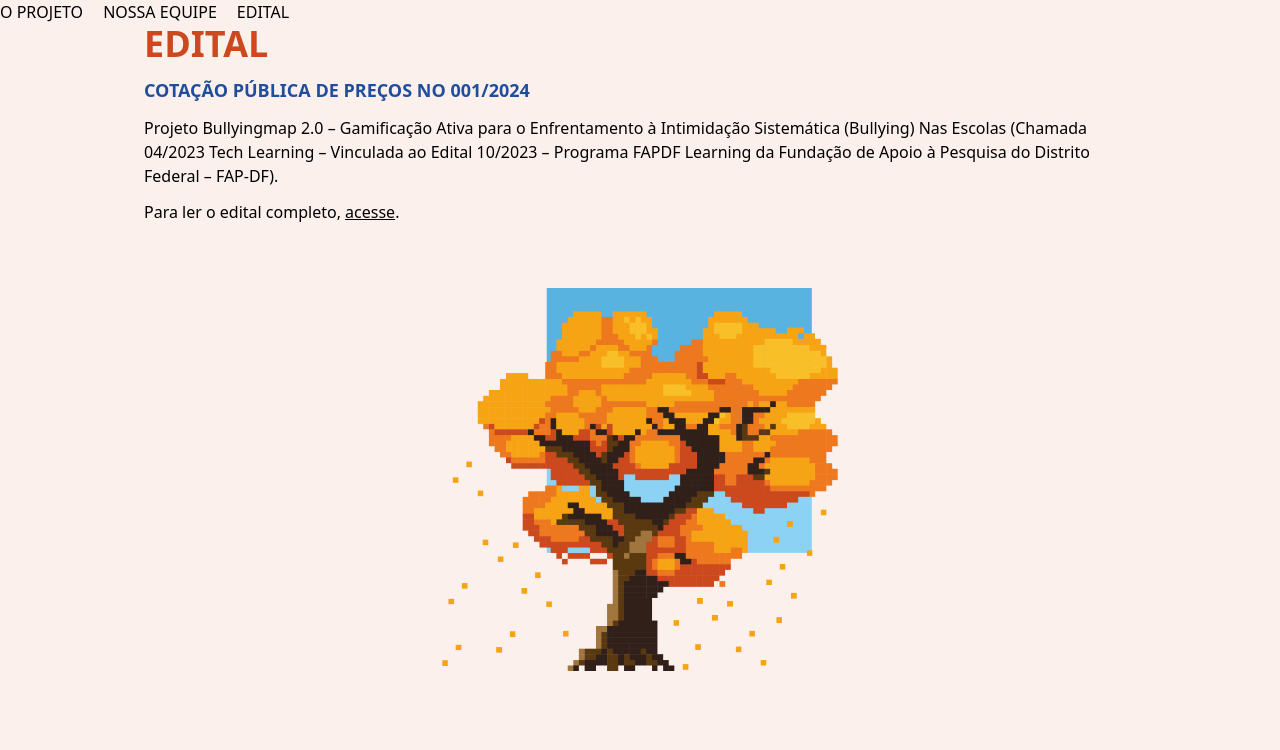
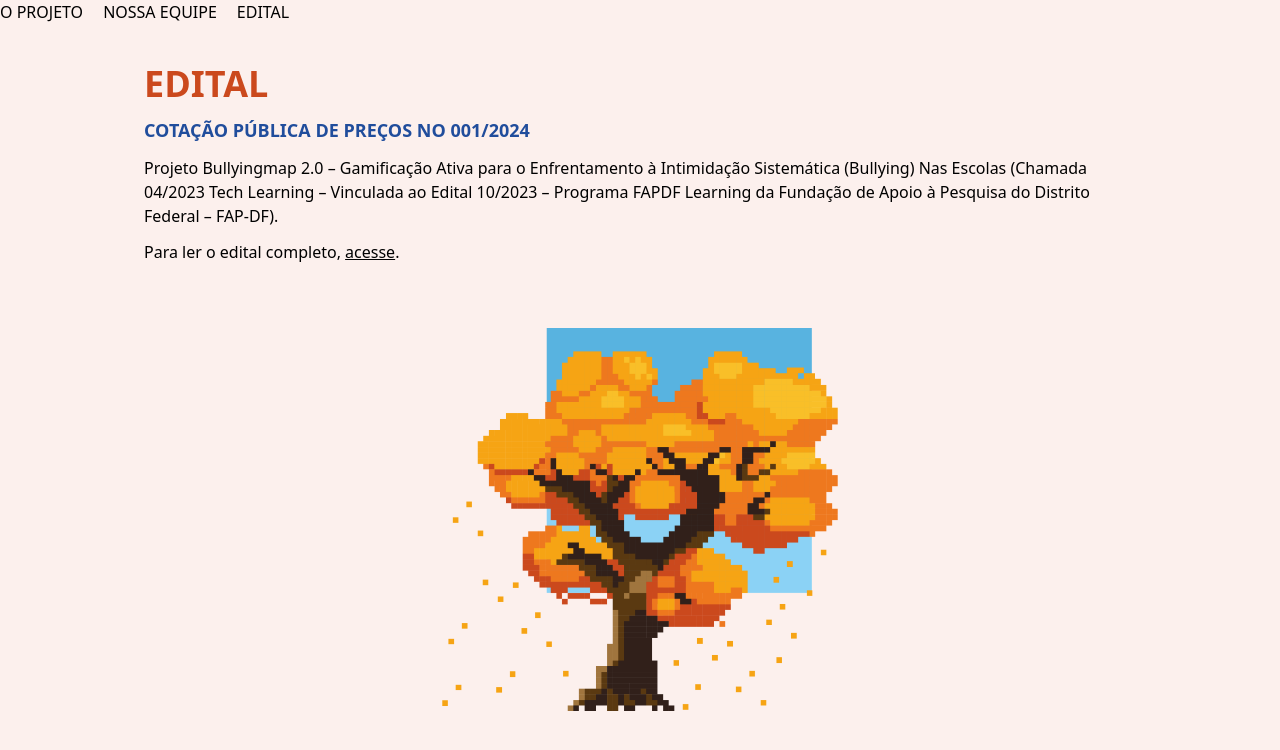
Before and after one commit to MariaCHelena/BullyingMap-Site, a React (Vite) app: page /BullyingMap-Site/edital/cotacao-publica-precos-No-001/2024 in a window 1280 px wide. Shown: the top 750 px of the page. Built offline with nearby package versions, Linux system fonts and the light colour scheme.

Commit message:
feat: Adicionar página Edital

```diff
--- a/src/features/edital/pages/index.tsx
+++ b/src/features/edital/pages/index.tsx
@@ -1,7 +1,7 @@
 import arvore from '../images/arvore.png'
 
 const EditalPage = () => {
-    return<div className="flex flex-col justify-center items-center h-auto gap-16 mx-10 sm:mx-20 md:mx-36">
+    return<div className="flex flex-col justify-center items-center h-auto gap-16 mx-10 sm:mx-20 md:mx-36 mt-10">
         <div className='flex flex-col justify-start gap-3'>
             <h1 className=" text-laranja text-4xl font-bold">EDITAL</h1>
             <h2 className="text-azul text-lg font-bold">COTAÇÃO PÚBLICA DE PREÇOS NO 001/2024</h2>
```
